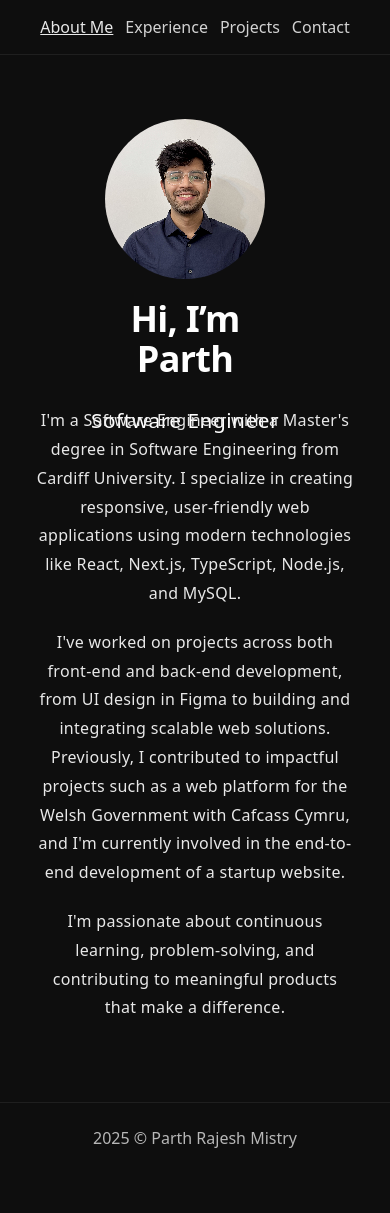
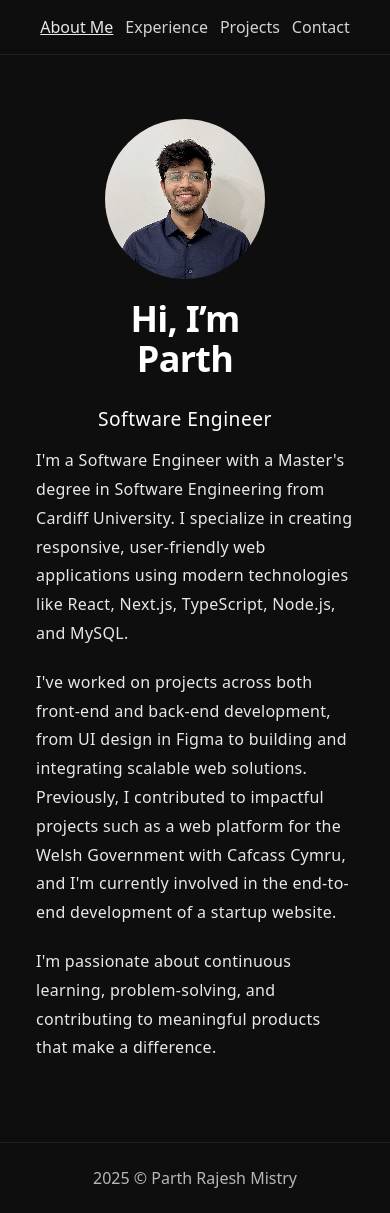
Before and after one commit to ParthMistry57/Portfolio, a React (Vite) app in the folder frontend/: page / in a window 390 px wide. Before the commit the page ends 1173 px from the top, so only its background shows below. Built offline with nearby package versions, Linux system fonts and the light colour scheme.

Commit message:
Add spacing between title and content for mobile screens res

```diff
--- a/frontend/src/styles/global.css
+++ b/frontend/src/styles/global.css
@@ -191,16 +191,22 @@ body {
   .description-item {
     grid-column: 1;
     grid-row: 4;
+    text-align: left;
+    justify-content: flex-start;
   }
 
   .experience-item {
     grid-column: 1;
     grid-row: 5;
+    text-align: left;
+    justify-content: flex-start;
   }
 
   .passion-item {
     grid-column: 1;
     grid-row: 6;
+    text-align: left;
+    justify-content: flex-start;
   }
 
   .minimalist-photo {
@@ -230,6 +236,14 @@ body {
   .minimalist-title {
     font-size: 1.3rem;
   }
+
+  .title-item {
+    margin-bottom: 32px;
+  }
+
+  .description-item {
+    margin-top: 32px;
+  }
 }
 
 @media (max-width: 480px) {
@@ -244,6 +258,19 @@ body {
 
   .minimalist-grid {
     gap: 20px;
+  }
+
+  .title-item {
+    margin-bottom: 40px;
+  }
+
+  .description-item {
+    margin-top: 40px;
+  }
+
+  .minimalist-title {
+    font-size: 1.2rem;
+    line-height: 1.4;
   }
 }
 
```
